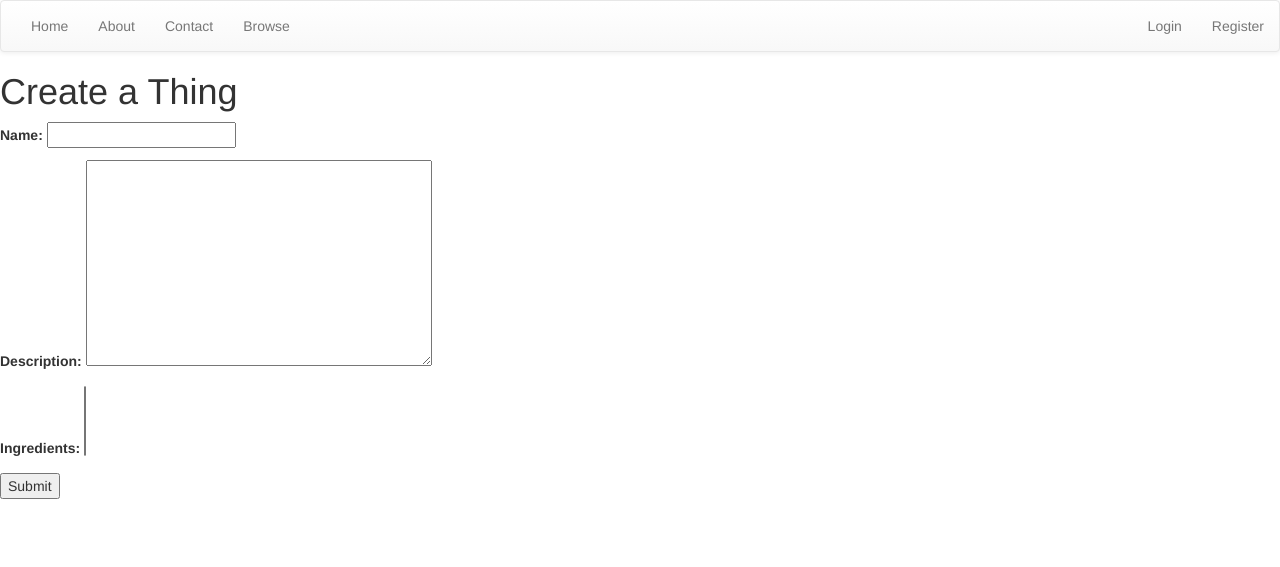
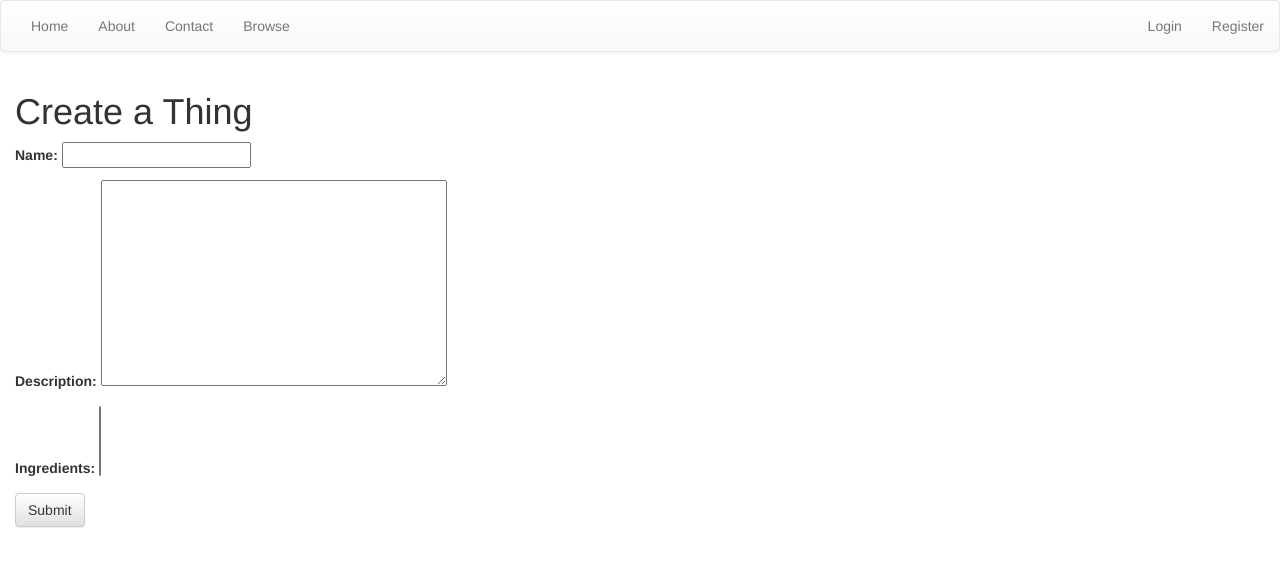
Before and after one commit to benglassman/demo1, a Django app: page /create_thing/ in a window 1280 px wide. Shown: the top 567 px of the page. Run offline with Django 3.2, Linux system fonts and the light colour scheme; data that the repository does not hold is empty; some libraries are stand-ins or nearby versions.

Commit message:
updated css tagging on create thing page

```diff
--- a/polls/templates/things/create_thing.html
+++ b/polls/templates/things/create_thing.html
@@ -3,11 +3,16 @@
     Create a Thing - {{ block.super }}
 {% endblock title %}
 
+{% block header %}
+{% endblock header %}
+
 {% block content %}
-    <h1>Create a Thing</h1>
-    <form role="form" action="" method="post">
-        {% csrf_token %}
-        {{ form.as_p }}
-        <input type="submit" value="Submit" />
-    </form>
+    <div class="container-fluid">
+        <h1>Create a Thing</h1>
+            <form role="form" action="" method="post">
+                {% csrf_token %}
+                {{ form.as_p }}
+                <button type="submit" class="save btn btn-default">Submit</button>
+            </form>
+    </div>
 {% endblock %}
```
